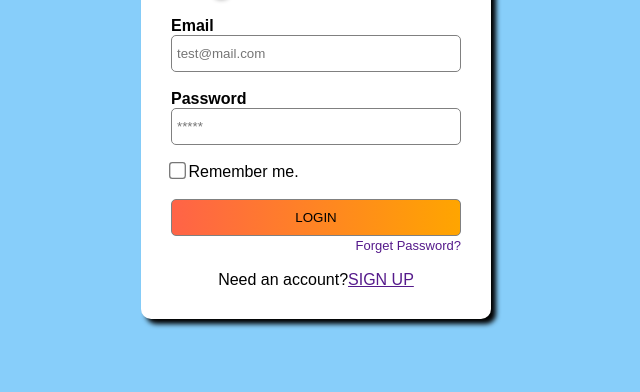
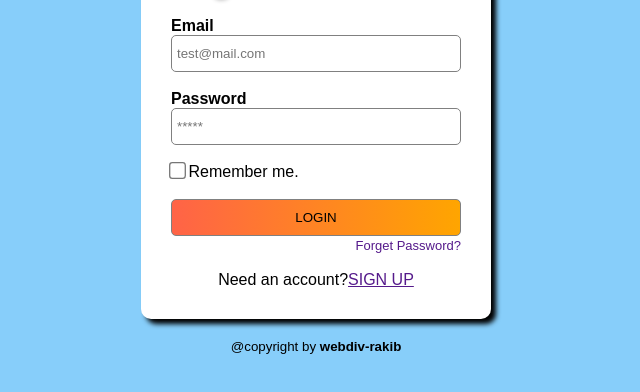
Before and after one commit to webdiv-rakib/my-login-page-repo, a plain HTML site: page index.html in a window 1280 px wide. Shown: the part 120-512 px from the top of the page, without its empty margins (324-964 px from the left). Drawn offline with Linux system fonts and the light colour scheme.

Commit message:
Copyrights footer added

```diff
--- a/index.html
+++ b/index.html
@@ -32,6 +32,10 @@
             <P style="text-align: center;font-size: medium;">Need an account?<a href="">SIGN UP</a></P>
         </div>
     </div>
+    <br>
+    <footer style="text-align: center;">
+        <small>@copyright by <b>webdiv-rakib</b></small>
+    </footer>
 
 </body>
 
```
